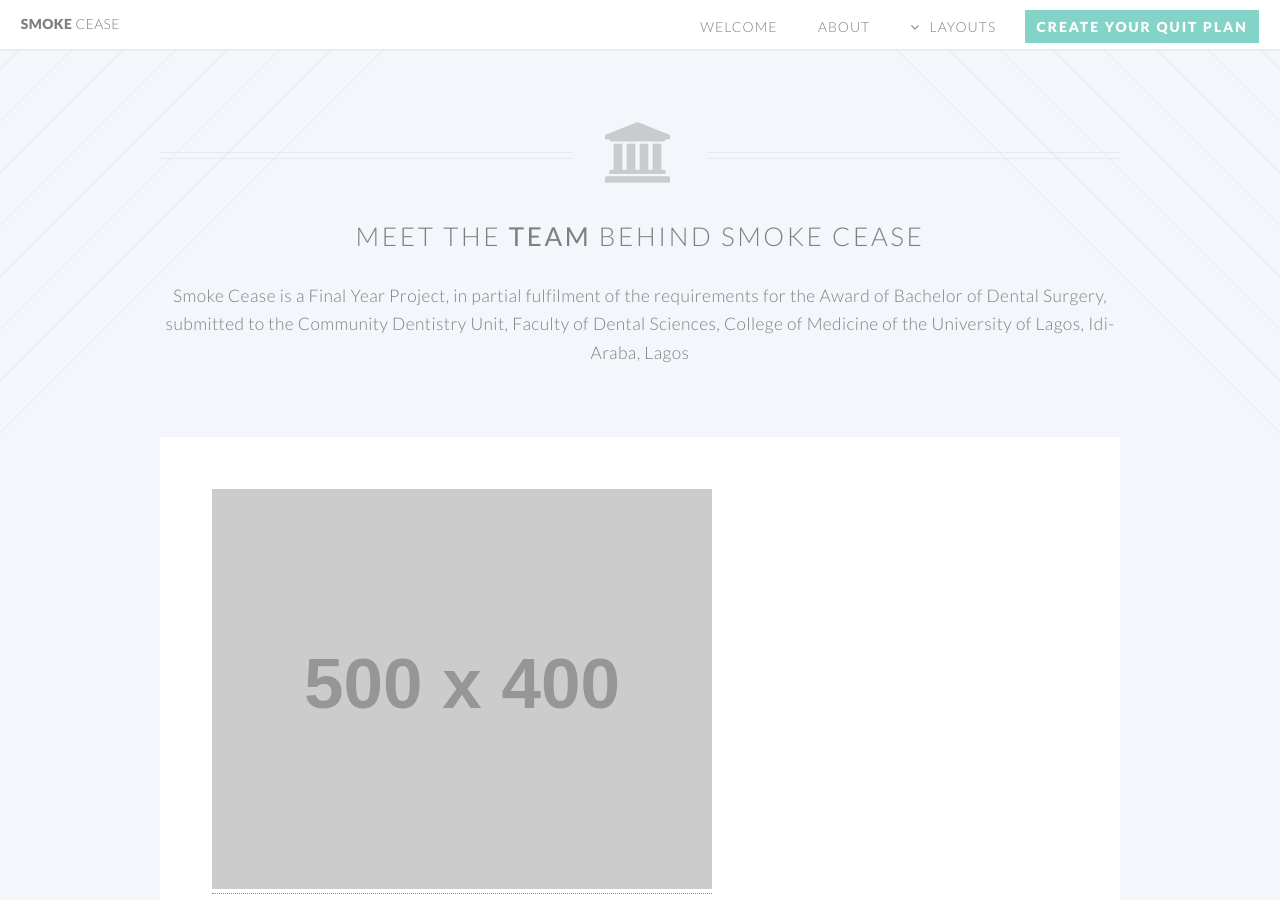
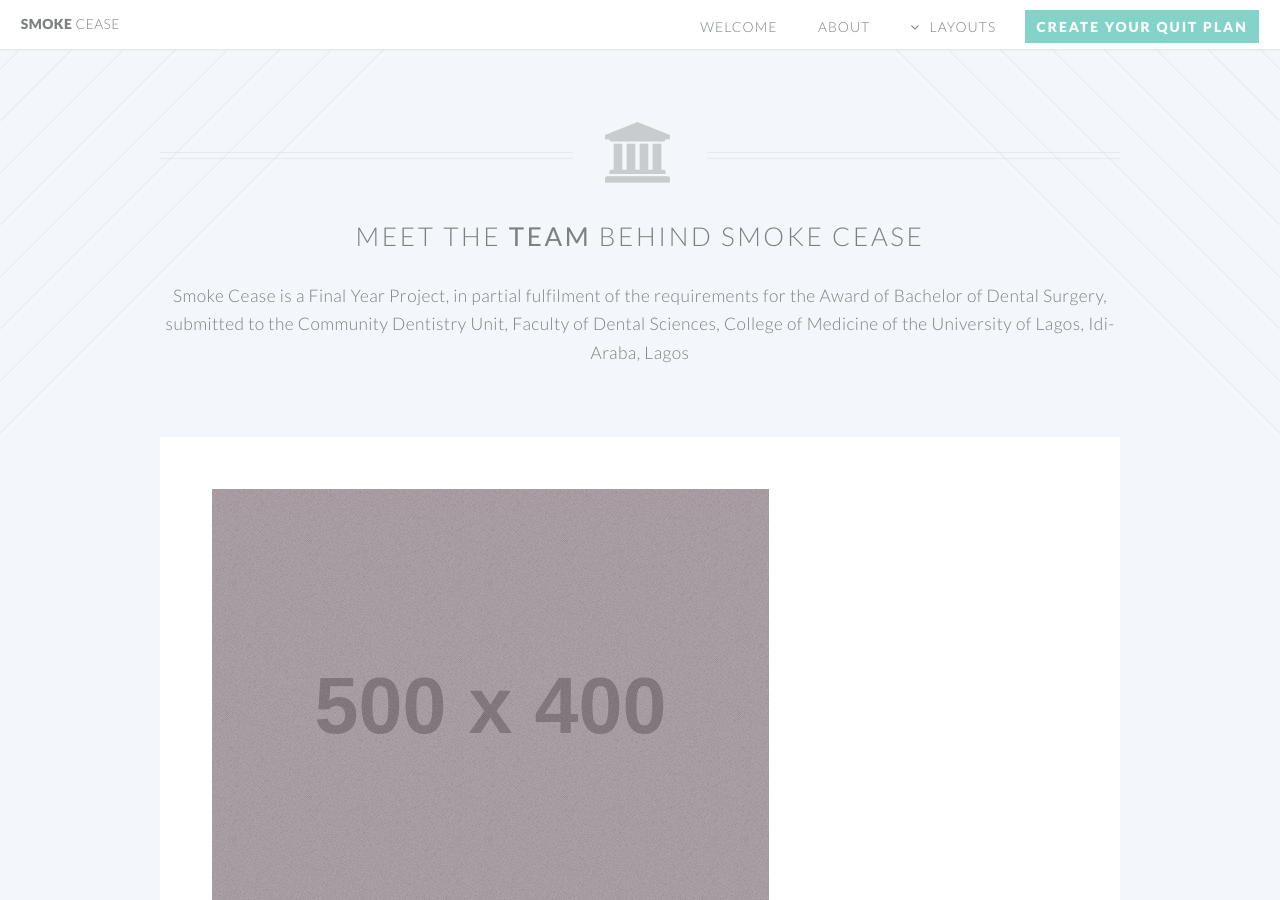
Before and after one commit to smokecease/smokecease.github.io, a Jekyll site: the page built from about.html, in a window 1280 px wide and 900 px high. Built offline with Jekyll 4.4.1, drawn with Linux system fonts in a browser that asks for light colours.

Commit message:
adjusted the about page

```diff
--- a/about.html
+++ b/about.html
@@ -19,7 +19,7 @@
           <div class="8u">
 
             <section>
-              <a><img src="http://placehold.it/500x400"></a>              <header>
+              <a class="image featured"><img src="http://placehold.it/500x400"></a>              <header>
                 <h3>Dr Omolara Uti</h3>
                 <p>Associate Professor of Community Dentistry, Project Supervisor</p>
               </header>
@@ -31,7 +31,7 @@
             <div class="6u">
 
               <section>
-                <a href="#" class="image featured"><img src="images/pic01.jpg" alt="" /></a>              <header>
+                <a class="image featured"><img src="http://placehold.it/350x300" alt="" /></a>              <header>
                   <h3>Ogumgbuaja Maxwell</h3>
                   <p>Group Leader</p>
                 </header>
@@ -40,7 +40,7 @@
 
                 <div class="6u">
                 <section>
-                  <a href="#" class="image featured"><img src="images/pic01.jpg" alt="" /></a>              <header>
+                  <a class="image featured"><img src="http://placehold.it/350x300" alt="" /></a>              <header>
                     <h3>Babatunde Alli</h3>
                    <p>Group Member</p>
                   </header>
@@ -53,7 +53,7 @@
 
 
                   <section>
-                    <a href="#" class="image featured"><img src="images/pic01.jpg" alt="" /></a>              <header>
+                    <a class="image featured"><img src="http://placehold.it/350x300" alt="" /></a>              <header>
                       <h3>George Olanrewaju</h3>
                       <p>Group Member</p>
                     </header>
@@ -62,7 +62,7 @@
 
                     <div class="4u">
                     <section>
-                      <a href="#" class="image featured"><img src="images/pic01.jpg" alt="" /></a>              <header>
+                      <a class="image featured"><img src="http://placehold.it/350x300" alt="" /></a>              <header>
                         <h3>Omotoyinbo Phebe</h3>
                         <p>Group Member</p>
                       </header>
@@ -72,7 +72,7 @@
 
                     <div class="4u">
                       <section>
-                        <a href="#" class="image featured"><img src="images/pic01.jpg" alt="" /></a>              <header>
+                        <a class="image featured"><img src="http://placehold.it/350x300" alt="" /></a>              <header>
                           <h3>Atayero</h3>
                           <p>Group Member</p>
                         </header>
```
